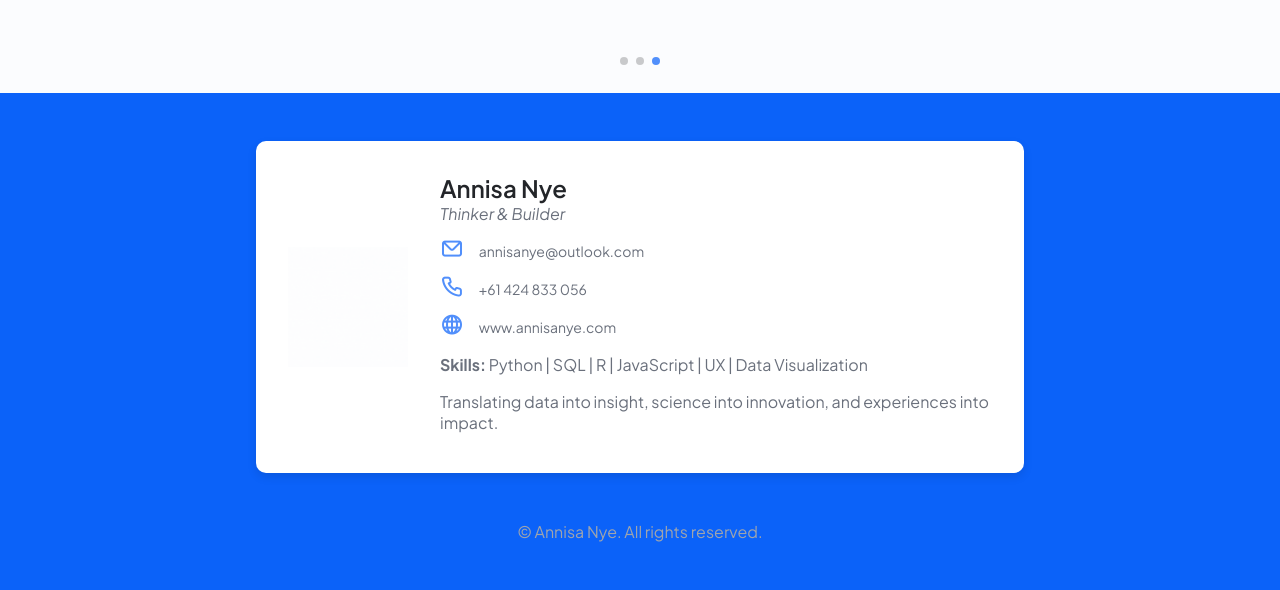
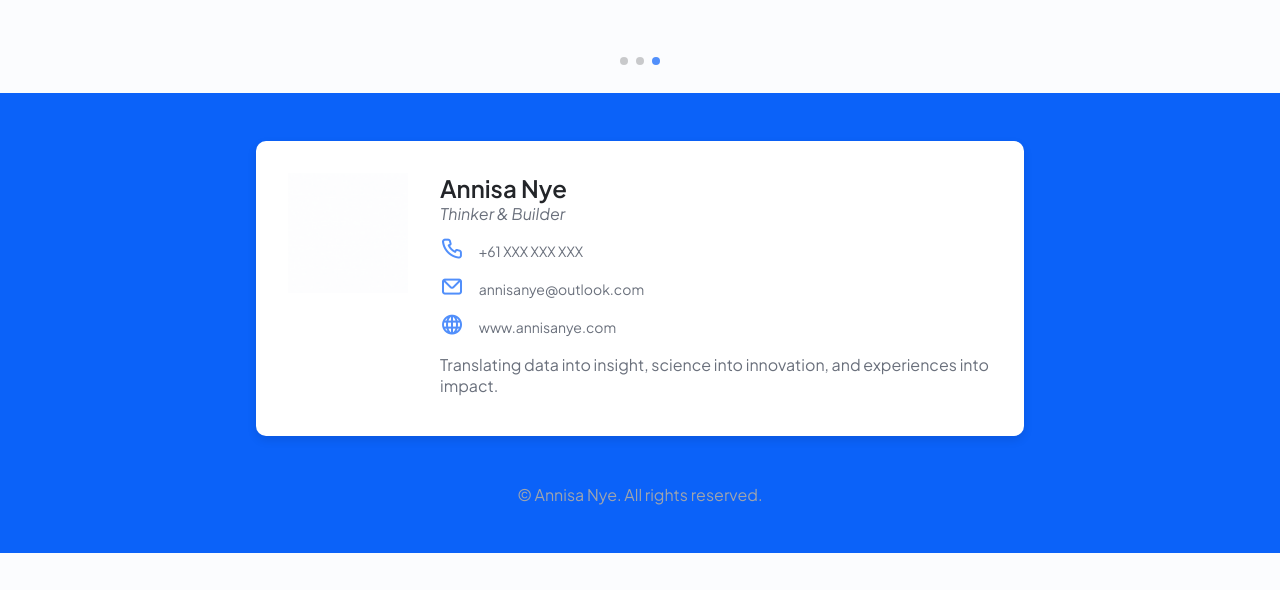
Before and after one commit to annisa-nye/Website-Resume, a website: page index.html in a window 1280 px wide. Shown: the part 3988-4578 px from the top of the page. After the commit the page ends 4541 px from the top, so only its background shows below. Drawn offline with nearby package versions, Linux system fonts and the light colour scheme.

Commit message:
business card for footer down packed

```diff
--- a/assets/css/styles.css
+++ b/assets/css/styles.css
@@ -1435,17 +1435,16 @@ FOOTER ====================
                 border-radius: 10px;
                 box-shadow: 0 4px 10px rgba(0, 0, 0, 0.1);
                 display: flex;
-                align-items: center;
+                align-items: flex-start;
                 gap: 2rem;
                 max-width: 800px;
             }
             .footer__logo-container {
                 display: flex;
-                align-items: center;
+                align-items: flex-start;
             }
             .footer__logo-container img {
                 max-width: 120px;
-                align-self: flex-start;
             }
             .footer__info {
                 display: flex;
@@ -1458,7 +1457,6 @@ FOOTER ====================
                 justify-content: flex-start;
             }
             .footer__contact p,
-            .footer__skills p,
             .footer__tagline {
                 margin: 0.5rem 0;
             }
--- a/index.html
+++ b/index.html
@@ -1123,20 +1123,18 @@
                             <span class="footer__title"><em>Thinker & Builder</em></span>
                             <div class="footer__contact">
                                 <p>
+                                    <i class="uil uil-phone contact__icon"></i>
+                                    <span class="contact__subtitle">+61 XXX XXX XXX</span>
+                                </p>
+								<p>
                                     <i class="uil uil-envelope contact__icon"></i>
                                     <a href="mailto:annisanye@outlook.com" class="contact__subtitle">annisanye@outlook.com</a>
                                 </p>
-                                <p>
-                                    <i class="uil uil-phone contact__icon"></i>
-                                    <span class="contact__subtitle">+61 424 833 056</span>
-                                </p>
+
                                 <p>
                                     <i class="uil uil-globe contact__icon"></i>
                                     <a href="https://www.annisanye.com" target="_blank" class="contact__subtitle">www.annisanye.com</a>
                                 </p>
-                            </div>
-                            <div class="footer__skills">
-                                <p><strong>Skills:</strong> Python | SQL | R | JavaScript | UX | Data Visualization</p>
                             </div>
                             <p class="footer__tagline">Translating data into insight, science into innovation, and experiences into impact.</p>
                         </div>
```
